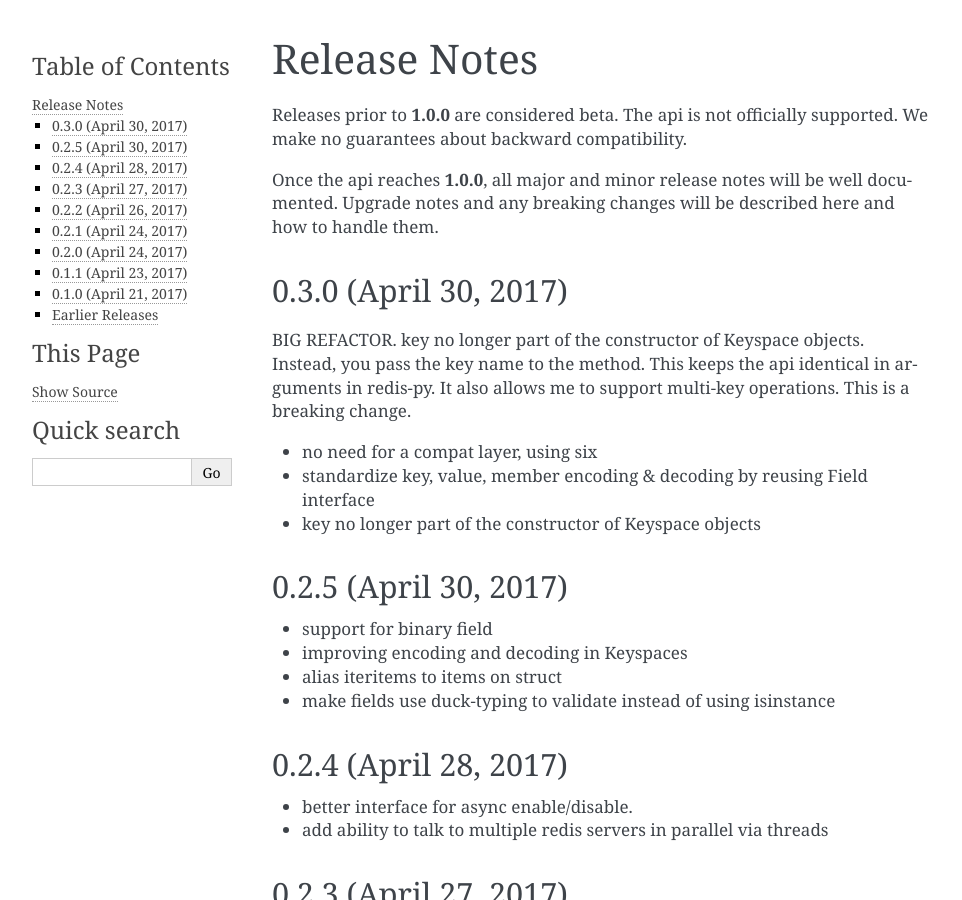
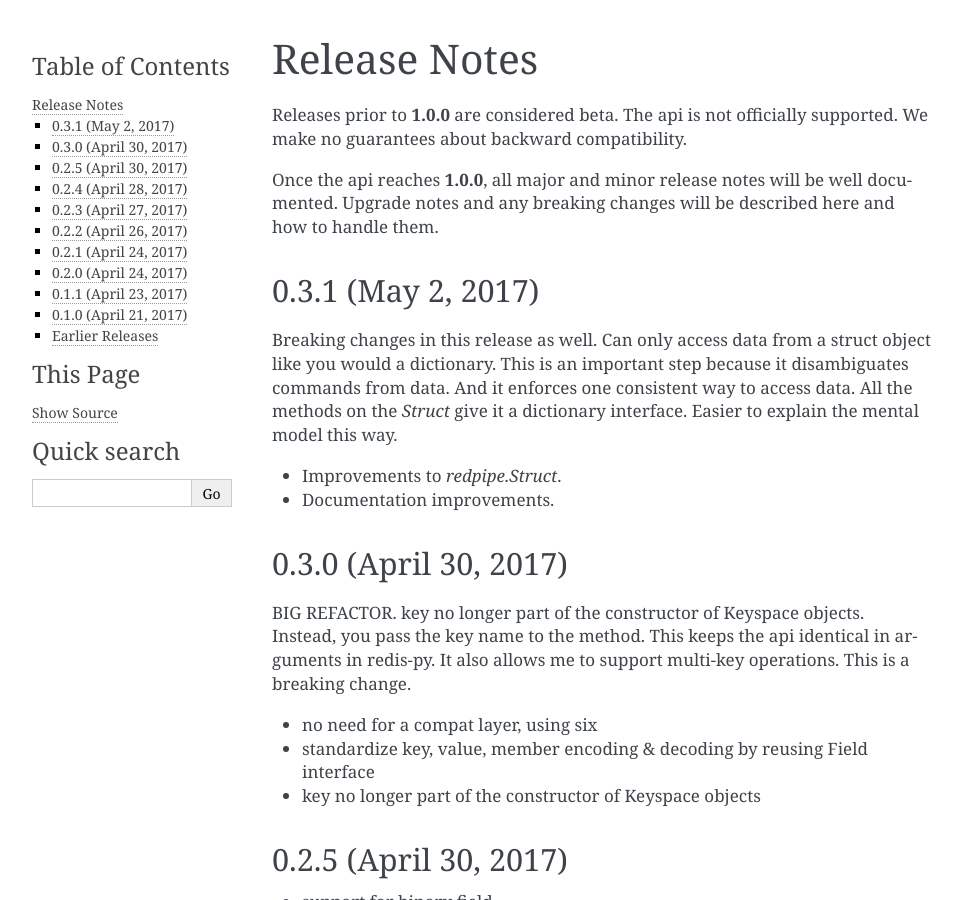
Before and after one commit to 72squared/redpipe, a Sphinx documentation site: the page built from docs/release_notes.rst, in a window 1280 px wide and 900 px high. Shown: the whole window, without its empty margins (148-1110 px from the left). Built offline with Sphinx 7.4.7, drawn with Linux system fonts in a browser that asks for light colours; pages that are not in the unit, such as notebooks, are missing from menus; the version number could not be read and is left out.

Commit message:
updating release notes

```diff
--- a/docs/release_notes.rst
+++ b/docs/release_notes.rst
@@ -7,6 +7,19 @@ We make no guarantees about backward compatibility.
 
 Once the api reaches **1.0.0**, all major and minor release notes will be well documented.
 Upgrade notes and any breaking changes will be described here and how to handle them.
+
+0.3.1 (May 2, 2017)
+-------------------
+Breaking changes in this release as well.
+Can only access data from a struct object like you would a dictionary.
+This is an important step because it disambiguates commands from data.
+And it enforces one consistent way to access data.
+All the methods on the `Struct` give it a dictionary interface.
+Easier to explain the mental model this way.
+
+* Improvements to `redpipe.Struct`.
+* Documentation improvements.
+
 
 0.3.0 (April 30, 2017)
 ----------------------
```
